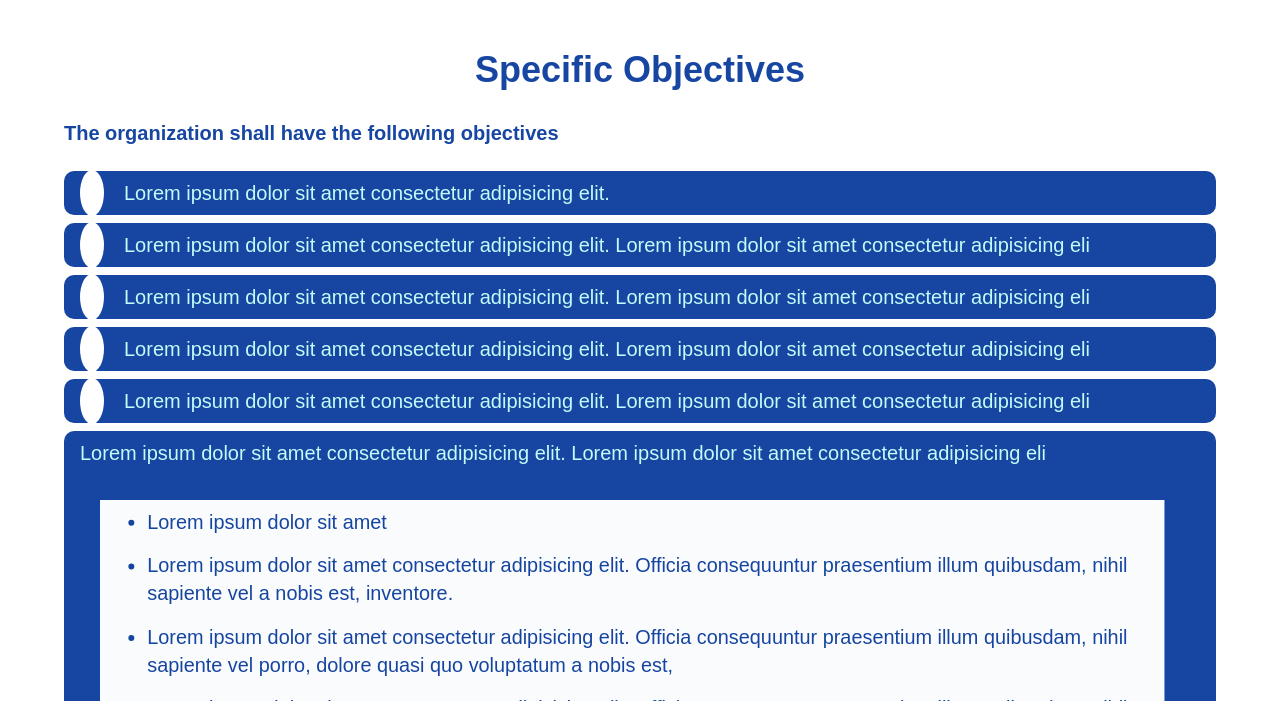
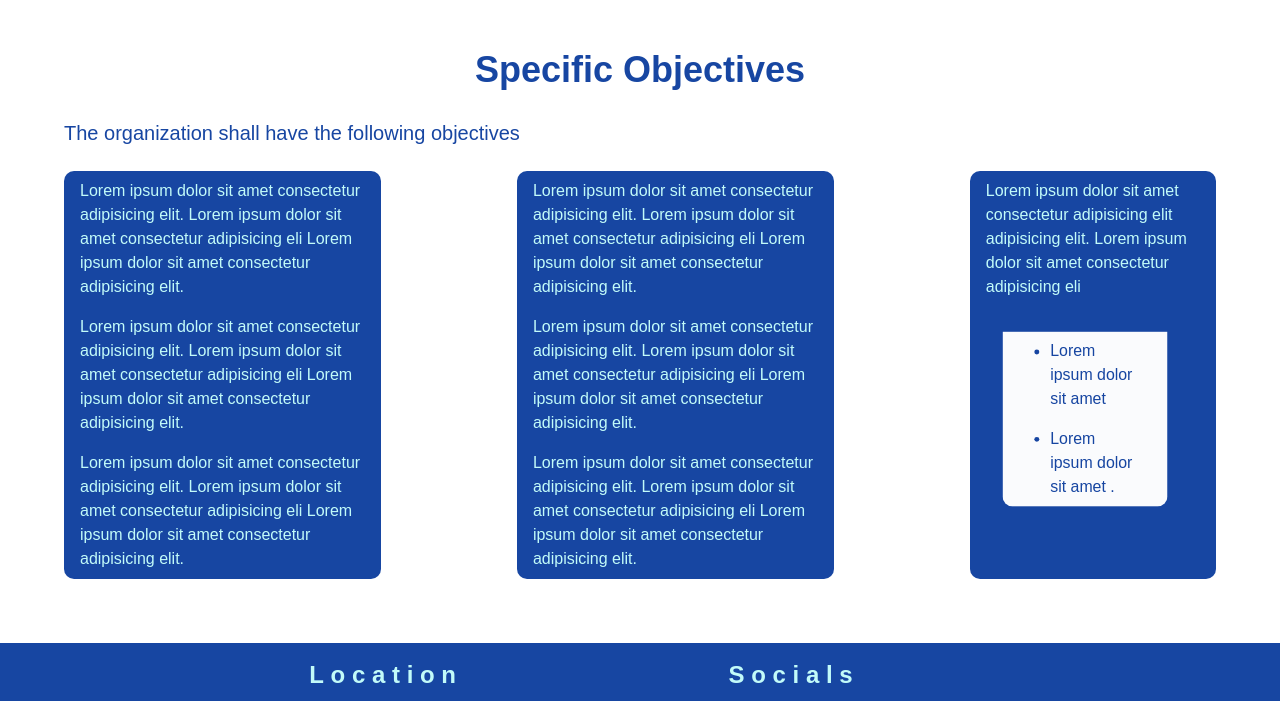
Before and after one commit to zack3030/oyster-agribusiness, a website built with Vite: page index.html in a window 1280 px wide. Shown: the part 1670-2371 px from the top of the page. Built offline with nearby package versions, Linux system fonts and the light colour scheme; files whose address does not match are found by name; a web font is replaced by a local one.

Commit message:
make special objective into cards in desktop view and reduce size of cto in mobile view

```diff
--- a/index.html
+++ b/index.html
@@ -142,38 +142,47 @@
         <h2 class="objectives__title">specific objectives</h2>
         <p class="objectives__subtitle"> The organization shall have the following objectives</p>
         <div class="objectives__description-content">
+
+
+
+
             <div class="objectives__descriptions" data-aos="fade-right" data-aos-duration="1000">
-            <p >Lorem ipsum dolor sit amet consectetur adipisicing elit.  </p>
-            </div>
-        <div class="objectives__descriptions" data-aos="fade-right" data-aos-duration="1000">
+              <p class="desc">Lorem ipsum dolor sit amet consectetur adipisicing elit.
+                Lorem ipsum dolor sit amet consectetur adipisicing eli
+                Lorem ipsum dolor sit amet consectetur adipisicing elit.
+                 </p>
+                 <p class="desc">Lorem ipsum dolor sit amet consectetur adipisicing elit.
+                  Lorem ipsum dolor sit amet consectetur adipisicing eli
+                  Lorem ipsum dolor sit amet consectetur adipisicing elit.
+                   </p>
                    <p >Lorem ipsum dolor sit amet consectetur adipisicing elit.
                     Lorem ipsum dolor sit amet consectetur adipisicing eli
+                    Lorem ipsum dolor sit amet consectetur adipisicing elit.
                      </p>
               </div>
+
               <div class="objectives__descriptions" data-aos="fade-right" data-aos-duration="1000">
+                <p class="desc">Lorem ipsum dolor sit amet consectetur adipisicing elit.
+                  Lorem ipsum dolor sit amet consectetur adipisicing eli
+                  Lorem ipsum dolor sit amet consectetur adipisicing elit.
+                   </p>
+                   <p class="desc">Lorem ipsum dolor sit amet consectetur adipisicing elit.
+                    Lorem ipsum dolor sit amet consectetur adipisicing eli
+                    Lorem ipsum dolor sit amet consectetur adipisicing elit.
+                     </p>
                      <p >Lorem ipsum dolor sit amet consectetur adipisicing elit.
                       Lorem ipsum dolor sit amet consectetur adipisicing eli
-             </p>
-          </div>
-          <div class="objectives__descriptions" data-aos="fade-right" data-aos-duration="1000">
-            <p >Lorem ipsum dolor sit amet consectetur adipisicing elit.
-              Lorem ipsum dolor sit amet consectetur adipisicing eli
-               </p>
-            </div>
-            <div class="objectives__descriptions" data-aos="fade-right" data-aos-duration="1000">
-              <p >Lorem ipsum dolor sit amet consectetur adipisicing elit.
-                Lorem ipsum dolor sit amet consectetur adipisicing eli
+                      Lorem ipsum dolor sit amet consectetur adipisicing elit.
                        </p>
                 </div>
 
               <div class="objectives__descriptions-1" data-aos="fade-left" data-aos-duration="1000">
-                <p >Lorem ipsum dolor sit amet consectetur adipisicing elit.
+                <p >Lorem ipsum dolor sit amet consectetur adipisicing elit adipisicing elit.
                   Lorem ipsum dolor sit amet consectetur adipisicing eli
                   <ul class="objectives__ul" data-aos="zoom-in" data-aos-duration="3000">
                     <li class="objectives__list">Lorem ipsum dolor sit amet </li>
-                    <li class="objectives__list">Lorem ipsum dolor sit amet consectetur adipisicing elit. Officia consequuntur praesentium illum quibusdam, nihil sapiente vel a nobis est,  inventore.</li>
-                    <li class="objectives__list">Lorem ipsum dolor sit amet consectetur adipisicing elit. Officia consequuntur praesentium illum quibusdam, nihil sapiente vel porro, dolore quasi quo voluptatum a nobis est, </li>
-                    <li class="objectives__list">Lorem ipsum dolor sit amet consectetur adipisicing elit. Officia consequuntur praesentium illum quibusdam, nihil sapiente vel porro, dolore quasi quo voluptatum a nobis est, obcaecati  inventore.</li>
+                    <li class="objectives__list">Lorem ipsum dolor sit amet .</li>
+
                   </ul></p>
                 </div>
 
--- a/styles/components/hero.css
+++ b/styles/components/hero.css
@@ -38,7 +38,7 @@
 .hero__btn{
     margin-top: 0.5em;
     align-items: center;
-    font-size: var(--size-2xl);
+    font-size: var(--size-xl);
     text-transform: capitalize;
     color: var(--clr-secondary);
 }
--- a/styles/components/objectives.css
+++ b/styles/components/objectives.css
@@ -238,10 +238,13 @@ color: var(--clr-primary);
         .objectives__description-content{
 
             flex-direction: column;
-            gap: 0.5;
+
+
+
 
 
         }
+
 
 
 
@@ -251,10 +254,9 @@ color: var(--clr-primary);
          margin-left: 7rem;
          margin-right: 2rem;
          padding: 0.5rem 1rem;
-         word-wrap: break-word;
-           display: inline;
          font-size: var(--size-md);
          border-radius: 10px;
+
         }
 
         .objectives__descriptions-1{
@@ -318,6 +320,7 @@ color: var(--clr-primary);
 
             background-color: var(--clr-primary);
             color: var(--clr-secondary);
+
             margin-left: 4rem;
             margin-right: 4rem;
            padding-left: 1rem;
@@ -327,14 +330,7 @@ color: var(--clr-primary);
 
            }
 
-           .objectives__descriptions p::before{
-           content: '';
-           margin-right: 1em;
-           padding: 0.6em ;
-          border-radius: 50%;
-           background-color: var(--clr-white);
 
-           }
 
            .objectives__descriptions-1{
 
@@ -388,8 +384,18 @@ color: var(--clr-primary);
             margin-bottom: 1.5rem;
             max-width: 60ch;
             font-size: var(--size-xl);
-            font-weight: 700;
+            font-weight: 400;
             color: var(--clr-primary);
+        }
+
+        .objectives__description-content{
+
+            flex-direction: row;
+
+
+
+
+
         }
 
 
@@ -397,7 +403,7 @@ color: var(--clr-primary);
 
             background-color: var(--clr-primary);
             color: var(--clr-secondary);
-            font-size: var(--size-xl);
+            font-size: var(--size-md);
             margin-left: 4rem;
             margin-right: 4rem;
            padding-left: 1rem;
@@ -407,20 +413,17 @@ color: var(--clr-primary);
 
            }
 
-           .objectives__descriptions p::before{
-           content: '';
-           margin-right: 1em;
-           padding: 0.6em ;
-          border-radius: 50%;
-           background-color: var(--clr-white);
+          .desc{
+            margin-bottom: 1rem;
+          }
 
-           }
+
 
            .objectives__descriptions-1{
 
             background-color: var(--clr-primary);
             color: var(--clr-secondary);
-            font-size: var(--size-xl);
+            font-size: var(--size-md);
             margin-left: 4rem;
             margin-right: 4rem;
            padding-left: 1rem;
@@ -437,7 +440,7 @@ color: var(--clr-primary);
         .objectives__ul{
             background-color: var(--clr-white);
             color: var(--clr-primary);
-            font-size: var(--size-xl);
+            font-size: var(--size-md);
             margin-top: 2rem;
             margin-left: 1rem;
              margin-right: 2rem;
@@ -451,7 +454,7 @@ color: var(--clr-primary);
 
             margin-left: 1rem;
              margin-right: 2rem;
-             font-size: var(--size-xl);
+             font-size: var(--size-md);
 
         }
 
```
Lines whose indentation alone changed are shown as unchanged.
